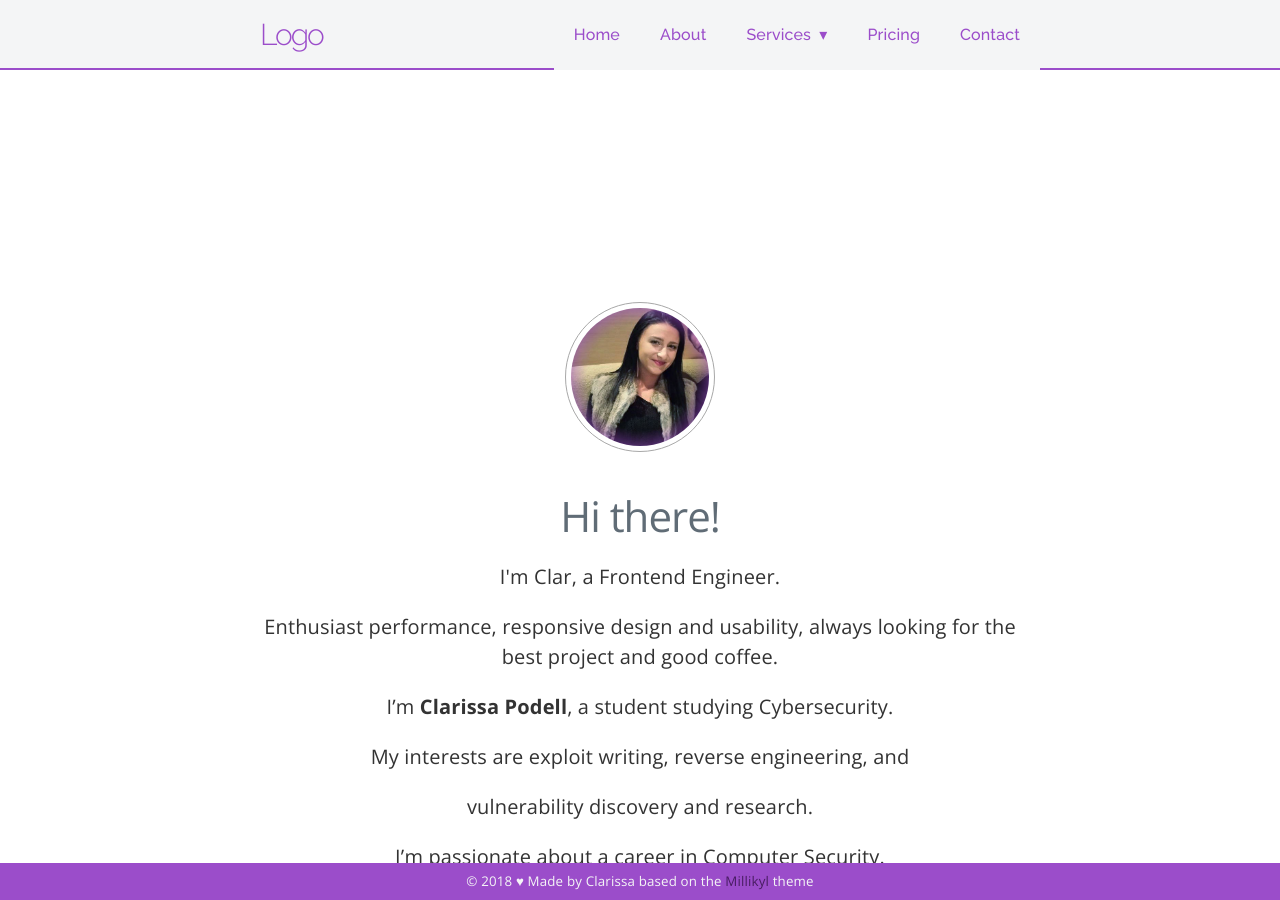
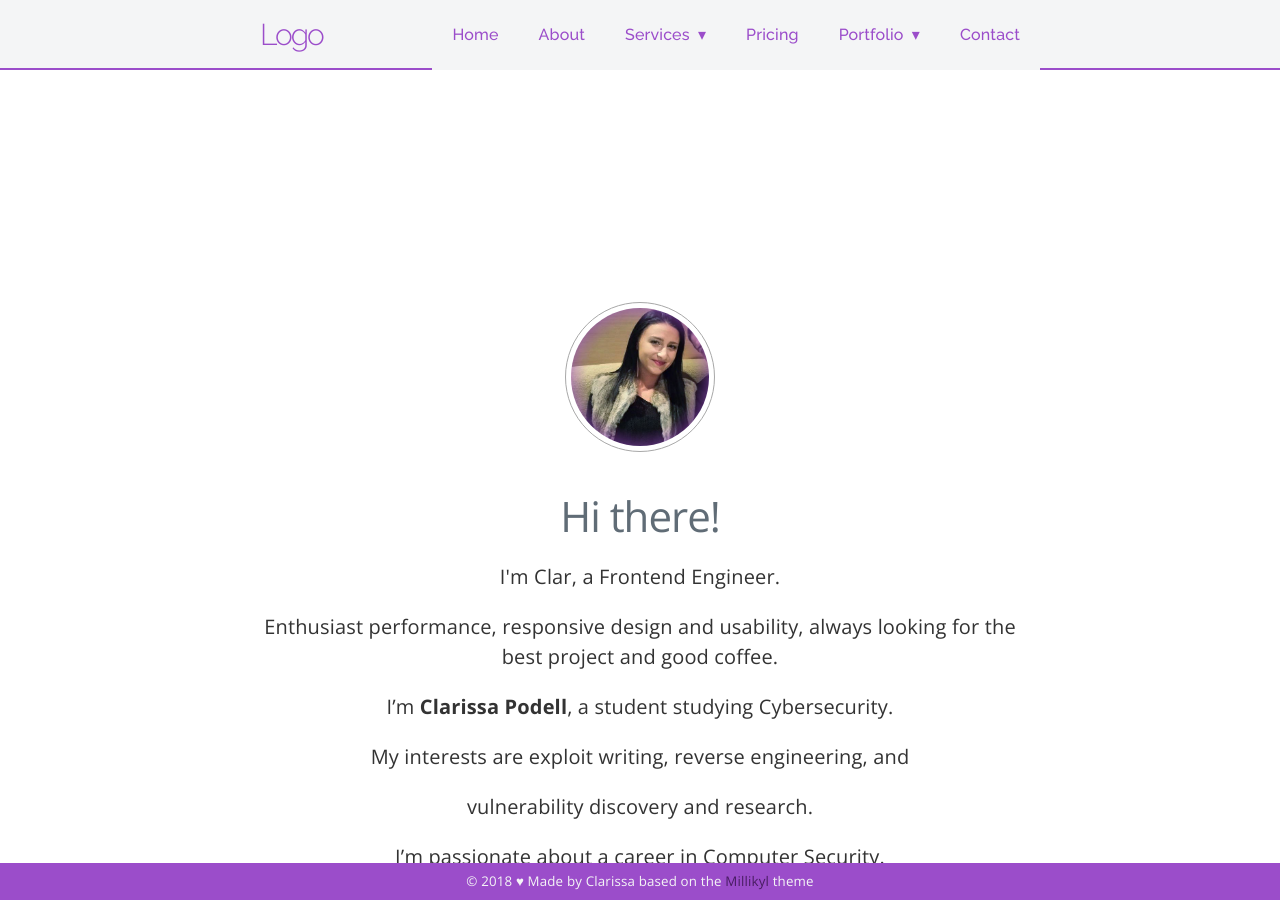
Before and after one commit to c1arissa/c1arissa.github.io, a Jekyll site: the page built from index.md, in a window 1280 px wide and 900 px high. Built offline with Jekyll 4.4.1, drawn with Linux system fonts in a browser that asks for light colours; nearby versions of some CDN libraries.

Commit message:
Update nav2.html

```diff
--- a/_includes/nav2.html
+++ b/_includes/nav2.html
@@ -4,9 +4,7 @@
       <a href="#!">Logo</a>
     </div>
     <nav>
-      <div class="nav-mobile">
-        <a id="nav-toggle" href="#!"><span></span></a>
-      </div>
+      <div class="nav-mobile"><a id="nav-toggle" href="#!"><span></span></a></div>
       <ul class="nav-list">
         <li>
           <a href="#!">Home</a>
@@ -32,6 +30,20 @@
           <a href="#!">Pricing</a>
         </li>
         <li>
+          <a href="#!">Portfolio</a>
+          <ul class="nav-dropdown">
+            <li>
+              <a href="#!">Web Design</a>
+            </li>
+            <li>
+              <a href="#!">Web Development</a>
+            </li>
+            <li>
+              <a href="#!">Graphic Design</a>
+            </li>
+          </ul>
+        </li>
+        <li>
           <a href="#!">Contact</a>
         </li>
       </ul>
```
